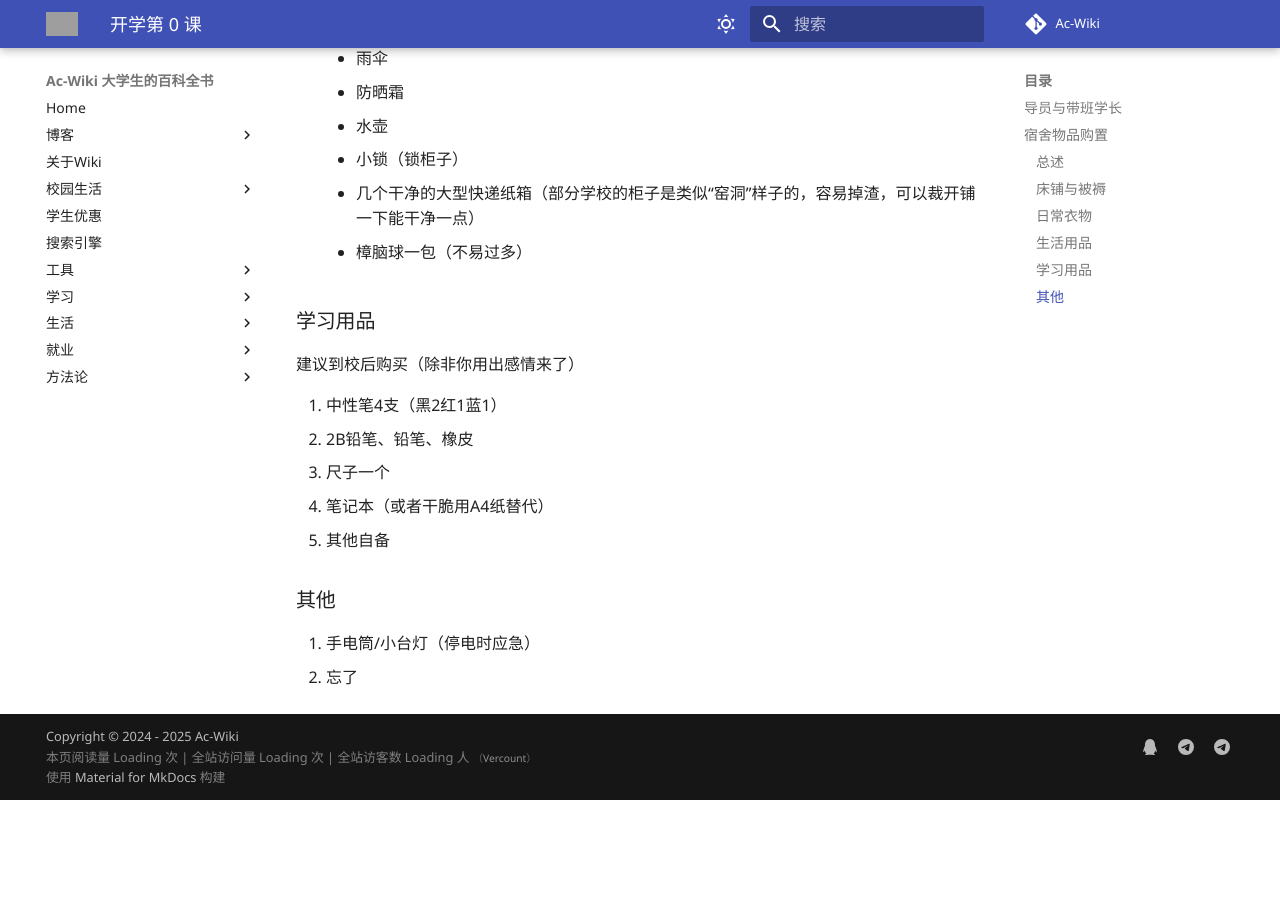
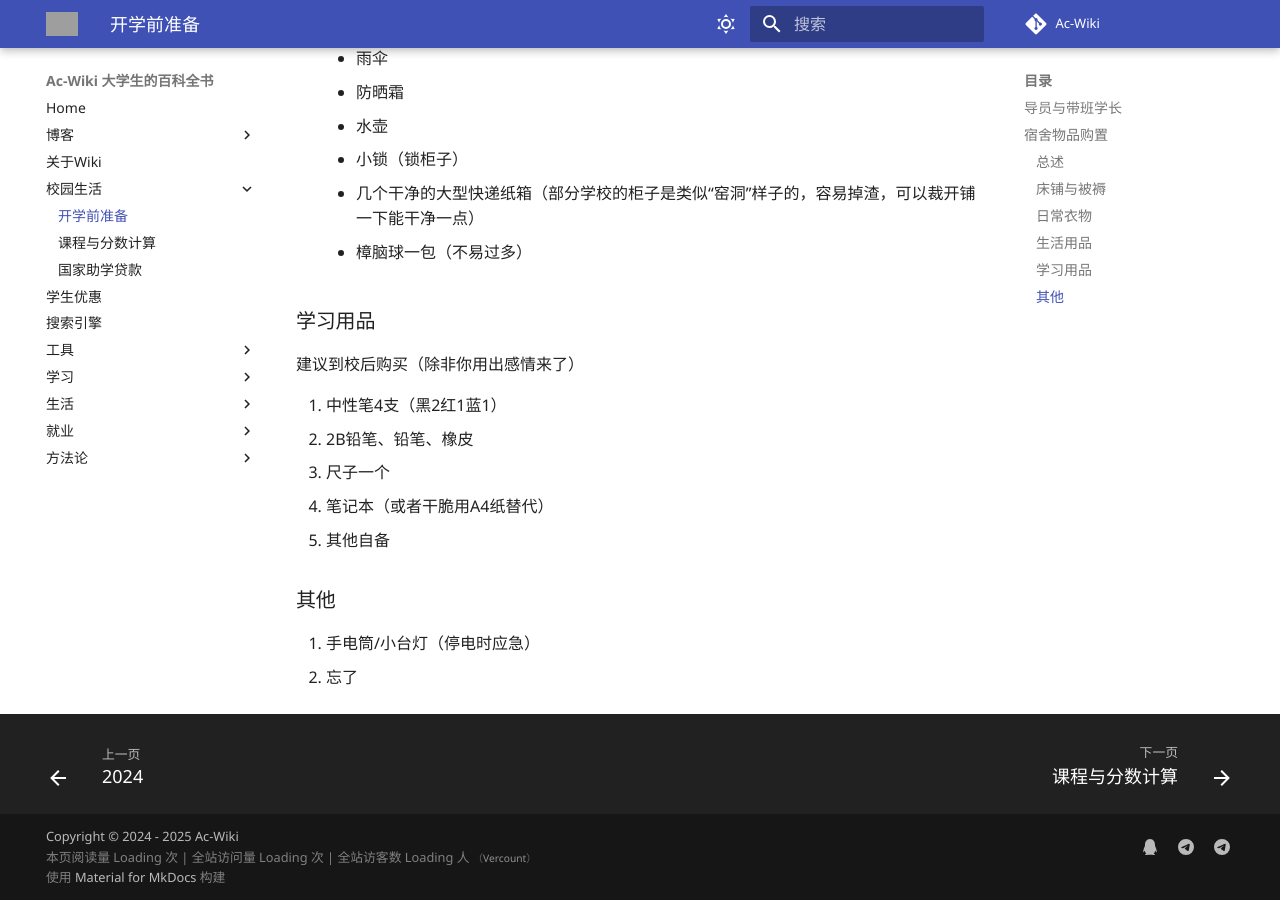
Before and after one commit to ztm0929/Ac-Wiki, an MkDocs documentation site: the page built from docs/09-Campus-Life/01-FirstLesson-Of-School.md, in a window 1280 px wide and 900 px high, scrolled down 3803 px. Built offline with MkDocs 1.6.1 and Material for MkDocs 9.7.7, drawn with Linux system fonts in a browser that asks for light colours; comment, search, counter and statistics services are not loaded; before the commit the page ends 4603 px from its top, so only the background shows below that; some of the changed lines change nothing that is shown; grey boxes are pictures that could not be loaded.

Commit message:
Update mkdocs.yml (#205)
更新“开学前准备”及“课程分数计算”两个章节在目录配置中的链接，确保从侧边栏中能够正确访问

```diff
--- a/mkdocs.yml
+++ b/mkdocs.yml
@@ -4,8 +4,8 @@ nav:
       - blog/index.md
   - 关于Wiki: about-wiki.md
   - 校园生活:
-      - 开学前准备: 09-Campus-Life/01-FirstLessonOfSchool.md
-      - 课程与分数计算: 09-Campus-Life/02-DifferentCourses.md
+      - 开学前准备: 09-Campus-Life/01-FirstLesson-Of-School.md
+      - 课程与分数计算: 09-Campus-Life/02-Different-Courses.md
       - 国家助学贷款: 09-Campus-Life/national-student-loan-FAQ.md
   - 学生优惠: 01-student-discounts/student-discounts.md
   - 搜索引擎: 02-search-platforms/search-platforms.md
```
